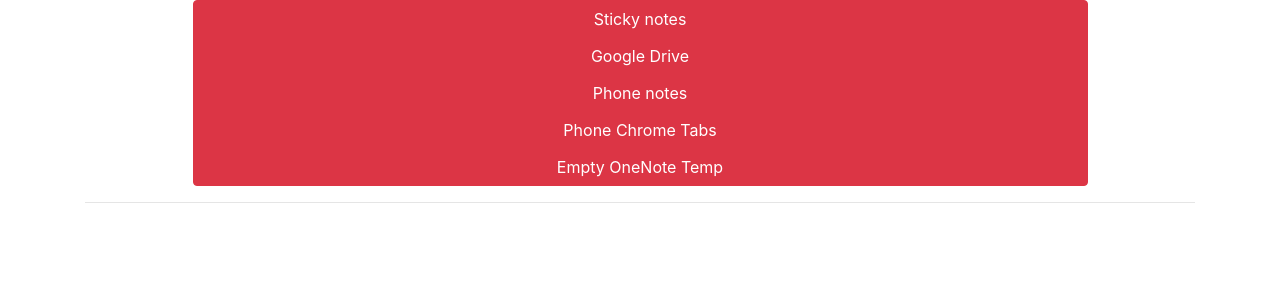
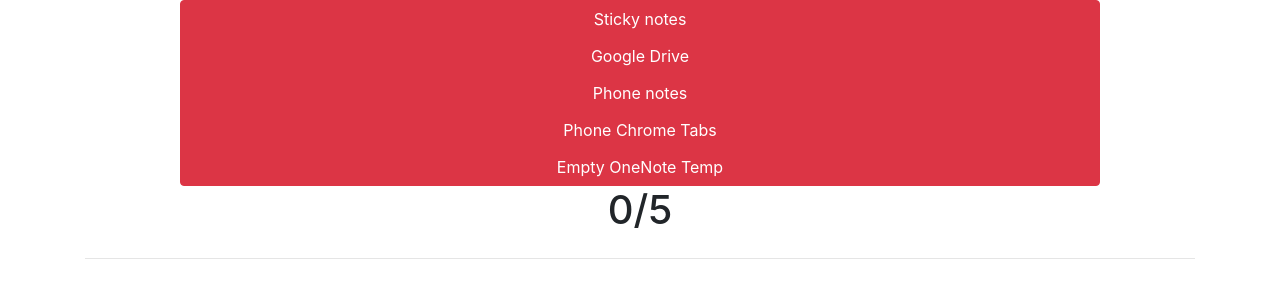
Before and after one commit to cerbin1/LoopingTasks, an Angular app: page / in a window 1280 px wide. Both pictures are taken after a click on the button "Organizing Notes". Shown: the top 300 px of the page. Built offline with nearby package versions, Linux system fonts and the light colour scheme.

Commit message:
Add status of tasks clicked

```diff
--- a/src/app/organize-notes/organize-notes.component.html
+++ b/src/app/organize-notes/organize-notes.component.html
@@ -1,3 +1,4 @@
+<div class="row">
   <div class="btn-group-vertical col-xl-10 offset-1">
     <div class="btn"
          *ngFor="let element of elements; let index = index"
@@ -6,3 +7,10 @@
       {{element}}
     </div>
   </div>
+</div>
+<div class="row">
+  <h1 class="col-xl-10 offset-1 text-center"
+      [ngClass]="{'text-success':allTasksClicked()}">
+    {{getTasksCompletionStatus()}}
+  </h1>
+</div>
--- a/src/app/organize-notes/organize-notes.component.ts
+++ b/src/app/organize-notes/organize-notes.component.ts
@@ -19,4 +19,16 @@
   changeStatusOfElement(index) {
     this.statuses[index] = !this.statuses[index];
   }
+
+  getNumberOfClickedTasks(): number {
+    return this.statuses.filter(status => status === true).length;
+  }
+
+  getTasksCompletionStatus() {
+    return this.getNumberOfClickedTasks() + '/' + this.statuses.length;
+  }
+
+  allTasksClicked(): boolean {
+    return this.getNumberOfClickedTasks() === this.statuses.length;
+  }
 }
```
Lines whose indentation alone changed are shown as unchanged.
